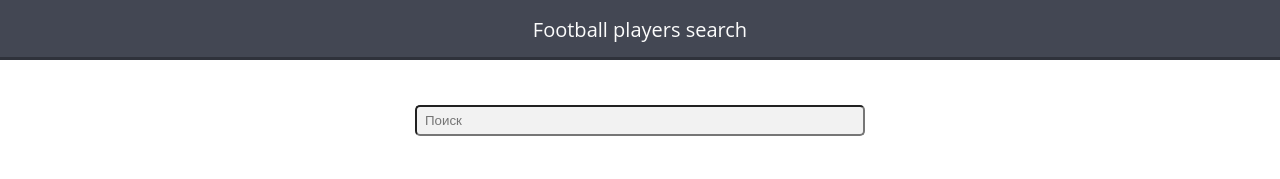
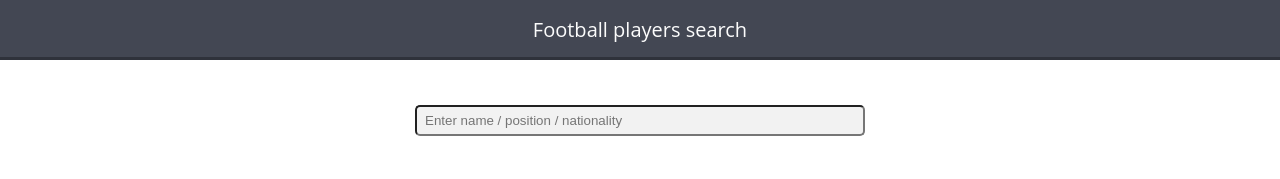
Before and after one commit to dvasyliev/players, an Angular app: page / in a window 1280 px wide. Shown: the top 179 px of the page. Built offline with nearby package versions, Linux system fonts and the light colour scheme.

Commit message:
Excluded not general keys from search

```diff
--- a/src/app/Components/players/player-search/player-search.component.html
+++ b/src/app/Components/players/player-search/player-search.component.html
@@ -2,7 +2,7 @@
     <form class="player-search__form">
         <input class="player-search__input"
                type="search"
-               placeholder="Поиск" [formControl]="playerFormControl">
+               placeholder="Enter name / position / nationality" [formControl]="playerFormControl">
     </form>
 </div>
 
--- a/src/app/Components/players/player-search/player-search.component.ts
+++ b/src/app/Components/players/player-search/player-search.component.ts
@@ -37,6 +37,7 @@ export class PlayerSearchComponent {
             /*  Splitting search string with parameters and comparing each parameter in loop
                 and creating array with 'false' or 'true' values for each parameter */
             const isHidden = value.split(' ').map(param => {
+
                     /*  Checking each parameter on existing exception */
                     const isException = param.indexOf('-') === 0;
                     /*  Removing '-' symbol if exceptions exist */
@@ -61,7 +62,13 @@ export class PlayerSearchComponent {
     /*  Converting object to string with spaces between values */
     convertObjectToArray(obj: object) {
         let keys = '';
-        for (const key of Object.keys(obj)) { keys += ' ' + obj[key]; }
+        const allowedParams = ['name', 'position', 'nationality'];
+        for (const key of Object.keys(obj)) {
+            /* Enable filtering if param included to allowedParams  */
+            if (allowedParams.indexOf(key) >= 0) {
+                keys += ' ' + obj[key];
+            }
+        }
         return keys;
     }
 }
```
Lines whose indentation alone changed are shown as unchanged.
